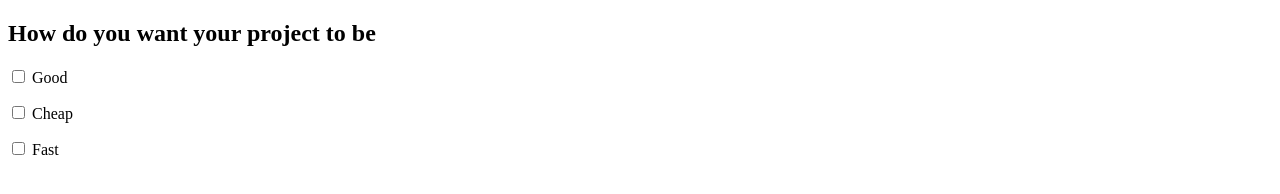
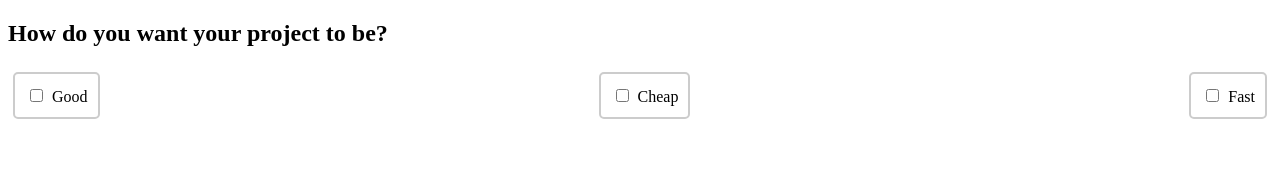
Before and after one commit to acciojob/toggler-js-misterKumar, a website: page main.html in a window 1280 px wide. Drawn offline with Linux system fonts and the light colour scheme.

Commit message:
created a submission

```diff
--- a/main.html
+++ b/main.html
@@ -7,28 +7,26 @@
 </head>
 
 <body>
- <h2>How do you want your project to be</h2>
+	<!-- the entire body must be written by student -->
+	 <h2>How do you want your project to be?</h2>
 
-    <div class="toggle-container">
-        <div class="g1 toggle">
-            <input type="checkbox" id="good" class="toggle">
-            <label for="good">Good</label>
-        </div>
-
-        <div class="g2 toggle">
-            <input type="checkbox" id="cheap" class="toggle">
-            <label for="cheap">Cheap</label>
-        </div>
-
-        <div class="g3 toggle">
-            <input type="checkbox" id="fast" class="toggle">
-            <label for="fast">Fast</label>
-        </div>
+  <div class="toggle-container">
+    <div class="toggle g1" id="g1">
+      <input type="checkbox" id="good" class="max-two good toggle">
+      <span id="g1">Good</span>
     </div>
 
+    <div class="toggle g2" id="g2">
+      <input type="checkbox" id="cheap" class="max-two cheap toggle">
+      <span id="g2">Cheap</span>
+    </div>
 
+    <div class="toggle g3" id="">
+      <input type="checkbox" id="fast" class="max-two fast toggle">
+      <span id="g3">Fast</span>
+    </div>
+  </div>
 
-	<!-- the entire body must be written by student -->
     <script type="text/javascript" src="./script.js">
 </script>
 
--- a/script.js
+++ b/script.js
@@ -1,10 +1,18 @@
- const checkboxes = document.querySelectorAll('.toggle');
+//your JS code here. If required.
+ document.addEventListener('DOMContentLoaded', function () {
+      const checkboxes = document.querySelectorAll('.max-two');
 
-        checkboxes.forEach(checkbox => {
-            checkbox.addEventListener('change', function() {
-                let checkedCount = document.querySelectorAll('.toggle:checked').length;
-                if (checkedCount > 2) {
-                    this.checked = false;
-                }
+      checkboxes.forEach(checkbox => {
+        checkbox.addEventListener('change', function () {
+          if (this.checked) {
+            checkboxes.forEach(otherCheckbox => {
+              if (otherCheckbox !== this) {
+                otherCheckbox.checked = false;
+              }
             });
+          }
+
+          this.parentElement.classList.toggle(this.id);
         });
+      });
+    });
--- a/styles.css
+++ b/styles.css
@@ -1,10 +1,20 @@
-/*  your css code here. If applicable */
+ .toggle-container {
+      display: flex;
+      justify-content: space-between;
+    }
 
-.toggle-container {
-            display: flex;
-            flex-direction: column;
-        }
+    .toggle {
+      cursor: pointer;
+      padding: 10px;
+      border: 2px solid #ccc;
+      border-radius: 5px;
+      margin: 5px;
+    }
 
-        .toggle {
-            margin-bottom: 10px;
-        }
+    .good { background-color: #aaffaa; }
+    .cheap { background-color: #ffaaaa; }
+    .fast { background-color: #aaaaff; }
+
+    .max-two:checked + .toggle {
+      pointer-events: none;
+    }
```
